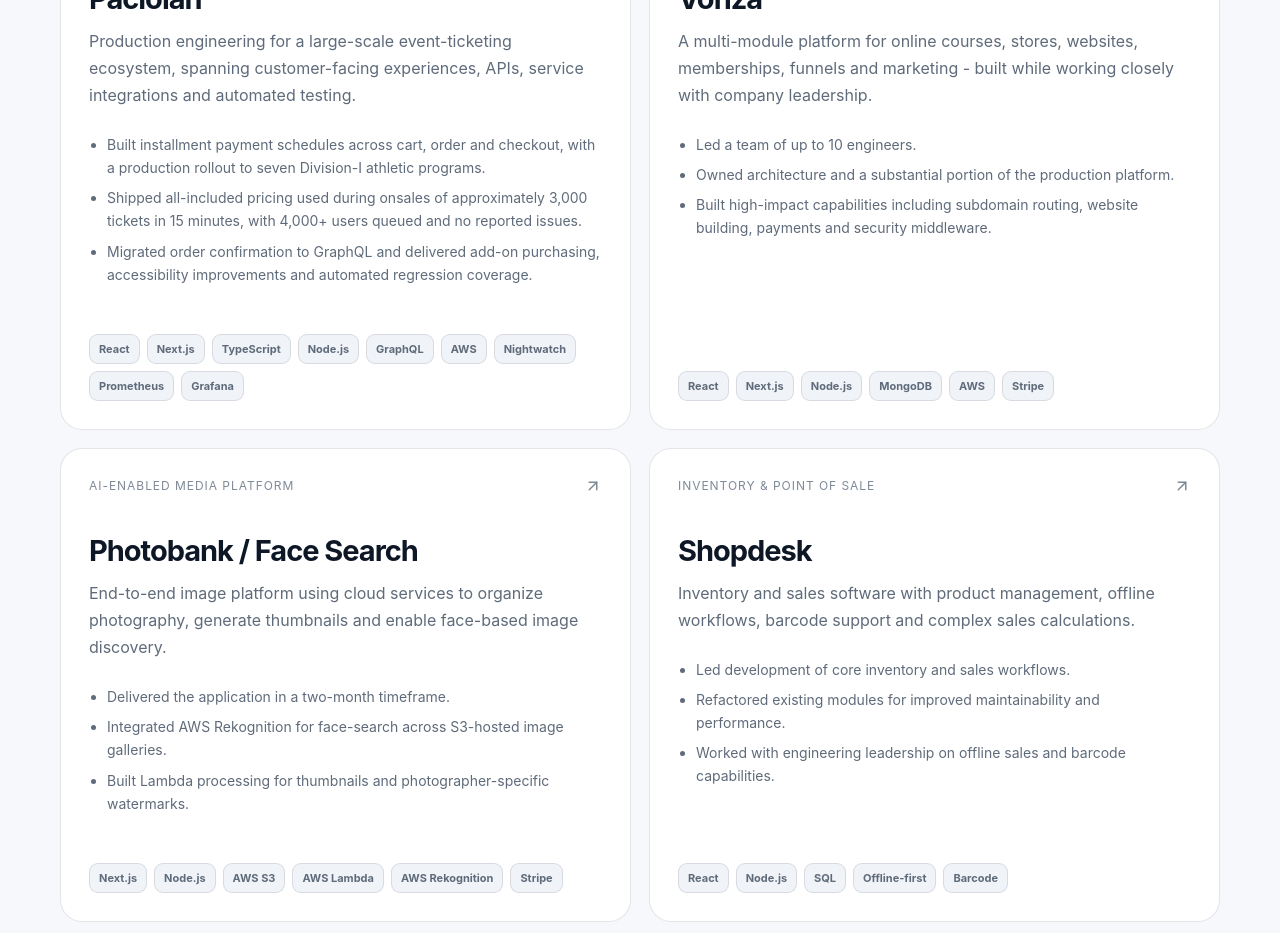
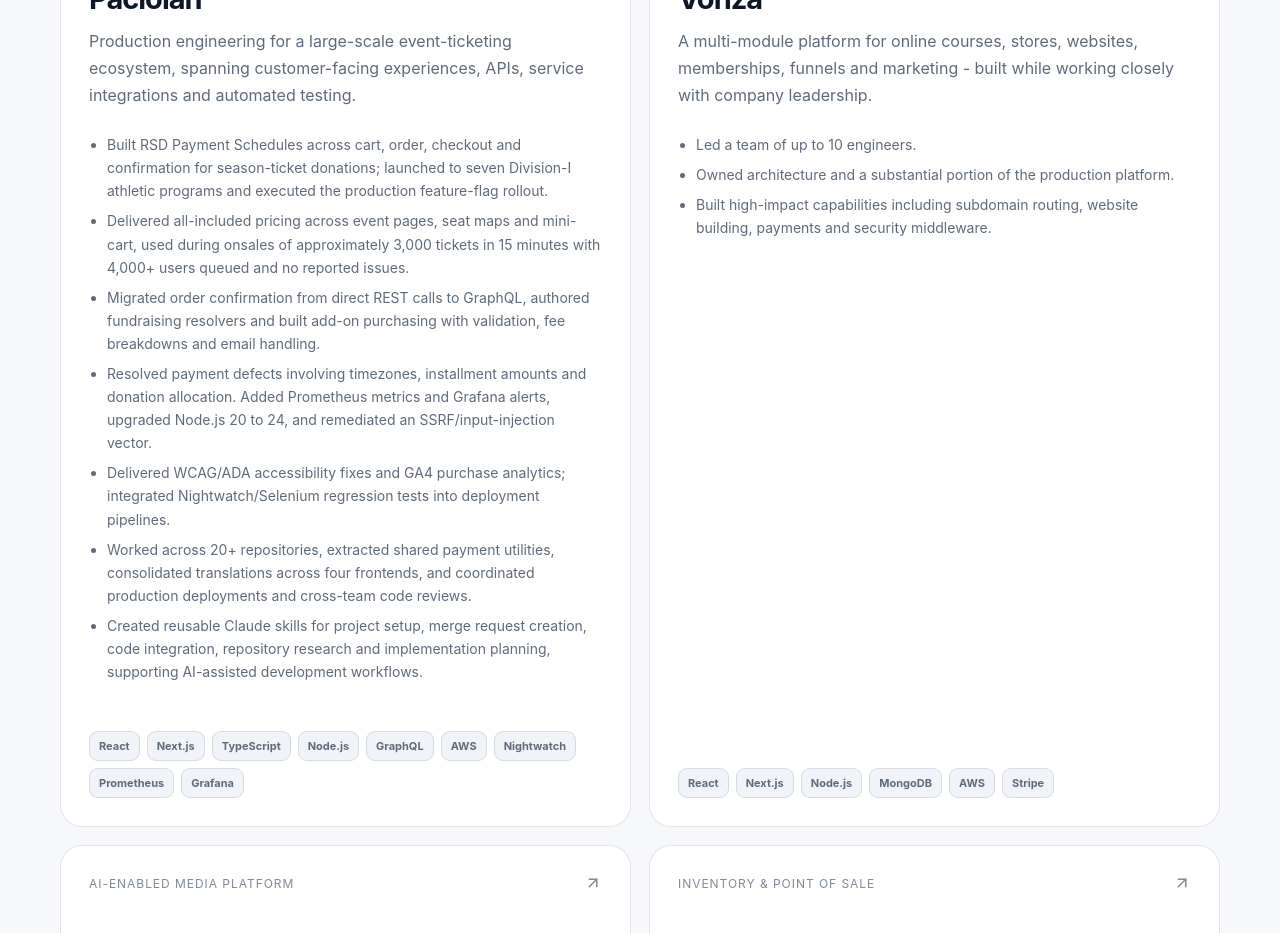
Before and after one commit to Tariqali13/My-Portfolio, a Next.js app: page / in a window 1280 px wide. Shown: the part 1560-2493 px from the top of the page. Built offline with nearby package versions, Linux system fonts and the light colour scheme; no server answers.

Commit message:
Prioritize Paciolan details and place speech recognition last

```diff
--- a/data/portfolio.ts
+++ b/data/portfolio.ts
@@ -91,24 +91,19 @@
 
 export const projects = [
   {
-    slug: "speech-recognition",
-    name: "Speech Recognition",
-    eyebrow: "AI API integration",
-    summary: "A project using Claude and OpenAI APIs to simplify speech recognition.",
-    impact: ["Used Claude and OpenAI APIs in a speech-recognition simplification project."],
-    tech: ["Claude", "OpenAI APIs"],
-    featured: false,
-  },
-  {
     slug: "paciolan",
     name: "Paciolan",
     eyebrow: "Enterprise ticketing",
     summary:
       "Production engineering for a large-scale event-ticketing ecosystem, spanning customer-facing experiences, APIs, service integrations and automated testing.",
     impact: [
-      "Built installment payment schedules across cart, order and checkout, with a production rollout to seven Division-I athletic programs.",
-      "Shipped all-included pricing used during onsales of approximately 3,000 tickets in 15 minutes, with 4,000+ users queued and no reported issues.",
-      "Migrated order confirmation to GraphQL and delivered add-on purchasing, accessibility improvements and automated regression coverage.",
+      "Built RSD Payment Schedules across cart, order, checkout and confirmation for season-ticket donations; launched to seven Division-I athletic programs and executed the production feature-flag rollout.",
+      "Delivered all-included pricing across event pages, seat maps and mini-cart, used during onsales of approximately 3,000 tickets in 15 minutes with 4,000+ users queued and no reported issues.",
+      "Migrated order confirmation from direct REST calls to GraphQL, authored fundraising resolvers and built add-on purchasing with validation, fee breakdowns and email handling.",
+      "Resolved payment defects involving timezones, installment amounts and donation allocation. Added Prometheus metrics and Grafana alerts, upgraded Node.js 20 to 24, and remediated an SSRF/input-injection vector.",
+      "Delivered WCAG/ADA accessibility fixes and GA4 purchase analytics; integrated Nightwatch/Selenium regression tests into deployment pipelines.",
+      "Worked across 20+ repositories, extracted shared payment utilities, consolidated translations across four frontends, and coordinated production deployments and cross-team code reviews.",
+      "Created reusable Claude skills for project setup, merge request creation, code integration, repository research and implementation planning, supporting AI-assisted development workflows.",
     ],
     tech: ["React", "Next.js", "TypeScript", "Node.js", "GraphQL", "AWS", "Nightwatch", "Prometheus", "Grafana"],
     featured: true,
@@ -181,6 +176,15 @@
       "Maintained long-term client communication through demos and iterative delivery.",
     ],
     tech: ["React", "Next.js", "Node.js", "CMS", "Payments", "Third-party APIs"],
+    featured: false,
+  },
+  {
+    slug: "speech-recognition",
+    name: "Speech Recognition",
+    eyebrow: "AI API integration",
+    summary: "A project using Claude and OpenAI APIs to simplify speech recognition.",
+    impact: ["Used Claude and OpenAI APIs in a speech-recognition simplification project."],
+    tech: ["Claude", "OpenAI APIs"],
     featured: false,
   },
 ];
```
